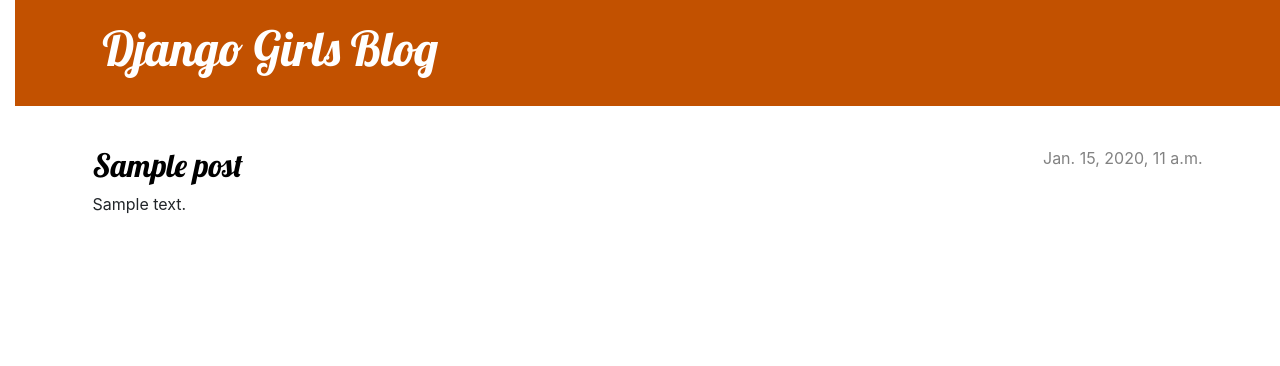
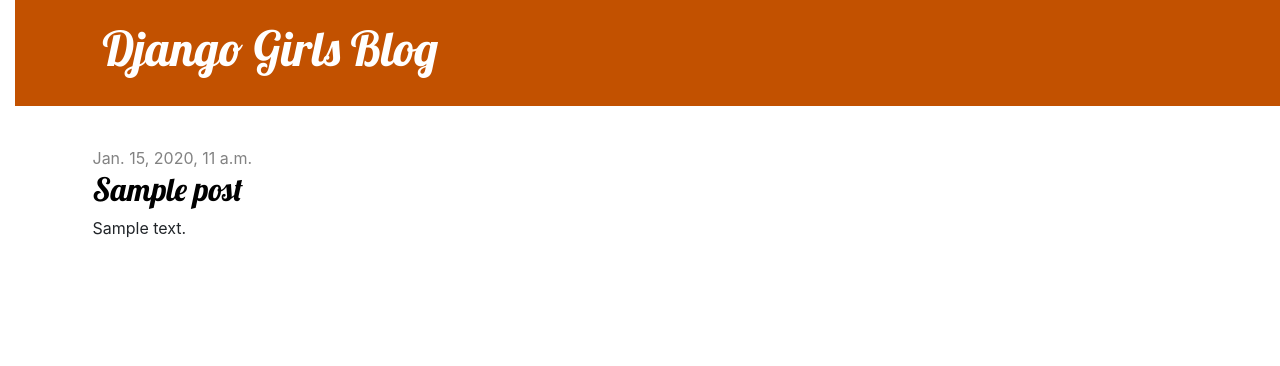
Before and after one commit to gnuri/my-first-blog, a Django app: page / in a window 1280 px wide. Shown: the top 366 px of the page. Run offline with Django 3.2, Linux system fonts and the light colour scheme; tables that the repository leaves empty hold one stand-in row (values such as "Sample post").

Commit message:
Changed the HTML for the site.

```diff
--- a/blog/static/css/blog.css
+++ b/blog/static/css/blog.css
@@ -57,7 +57,7 @@ h4 {
 
 .post > .date,
 .post > .actions {
-    float: right;
+    float: none;
 }
 
 .btn-default,
```
